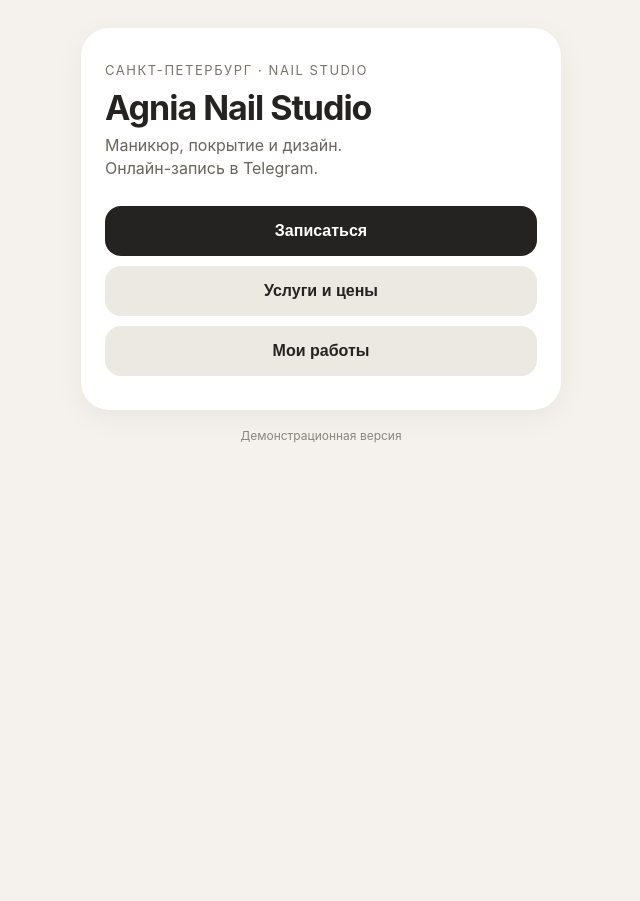
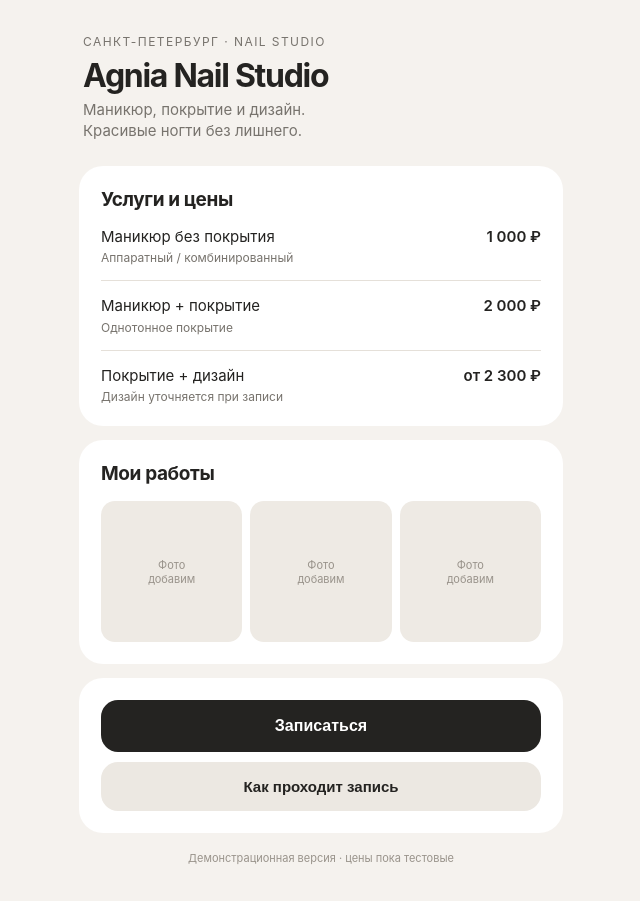
Before and after one commit to konstnatinlikhachev/agnia-nail-studio, a plain HTML site: page index.html in a window 1280 px wide. Shown: the whole page, without its empty margins (319-959 px from the left). Before the commit the page ends 800 px from the top, so only its background shows below. Drawn offline with Linux system fonts and the light colour scheme.

Commit message:
Update index.html

```diff
--- a/index.html
+++ b/index.html
@@ -10,84 +10,159 @@
       box-sizing: border-box;
     }
 
+    :root {
+      --bg: #f5f2ee;
+      --card: #ffffff;
+      --text: #242321;
+      --muted: #77736d;
+      --soft: #ece8e2;
+      --line: #e5e0d9;
+    }
+
     body {
       margin: 0;
-      font-family: -apple-system, BlinkMacSystemFont, "Segoe UI", sans-serif;
-      background: #f5f2ee;
-      color: #242321;
+      background: var(--bg);
+      color: var(--text);
+      font-family:
+        -apple-system,
+        BlinkMacSystemFont,
+        "Segoe UI",
+        sans-serif;
     }
 
     .app {
+      width: 100%;
       max-width: 520px;
-      min-height: 100vh;
       margin: 0 auto;
-      padding: 28px 20px 36px;
+      padding: 22px 18px 36px;
     }
 
-    .hero {
-      background: #ffffff;
-      border-radius: 28px;
-      padding: 34px 24px;
-      min-height: 310px;
-      display: flex;
-      flex-direction: column;
-      justify-content: flex-end;
-      box-shadow: 0 8px 30px rgba(0, 0, 0, 0.05);
+    .top {
+      padding: 12px 4px 24px;
     }
 
     .eyebrow {
-      font-size: 13px;
-      letter-spacing: 0.12em;
+      color: var(--muted);
+      font-size: 12px;
+      letter-spacing: .12em;
       text-transform: uppercase;
-      color: #77736d;
     }
 
     h1 {
-      font-size: 34px;
+      margin: 10px 0 6px;
+      font-size: 32px;
       line-height: 1.05;
-      margin: 12px 0 8px;
-      font-weight: 700;
-      letter-spacing: -0.03em;
+      letter-spacing: -.04em;
     }
 
-    .subtitle {
-      margin: 0 0 26px;
-      color: #68645e;
-      font-size: 16px;
+    .intro {
+      margin: 0;
+      color: var(--muted);
+      font-size: 15px;
       line-height: 1.45;
     }
 
-    .buttons {
-      display: grid;
-      gap: 10px;
+    .card {
+      background: var(--card);
+      border-radius: 24px;
+      padding: 22px;
+      margin-bottom: 14px;
     }
 
-    button {
+    .section-title {
+      margin: 0 0 16px;
+      font-size: 19px;
+      letter-spacing: -.02em;
+    }
+
+    .service {
+      display: flex;
+      justify-content: space-between;
+      gap: 16px;
+      padding: 15px 0;
+      border-bottom: 1px solid var(--line);
+    }
+
+    .service:last-child {
+      border-bottom: 0;
+      padding-bottom: 0;
+    }
+
+    .service:first-of-type {
+      padding-top: 0;
+    }
+
+    .service-name {
+      font-size: 15px;
+      line-height: 1.35;
+    }
+
+    .service-note {
+      margin-top: 3px;
+      color: var(--muted);
+      font-size: 12px;
+    }
+
+    .price {
+      flex-shrink: 0;
+      font-size: 15px;
+      font-weight: 600;
+      white-space: nowrap;
+    }
+
+    .main-button {
       width: 100%;
       border: 0;
-      border-radius: 16px;
-      padding: 16px;
+      border-radius: 17px;
+      padding: 17px;
+      background: var(--text);
+      color: white;
       font-size: 16px;
       font-weight: 600;
-      background: #242321;
-      color: #ffffff;
       cursor: pointer;
     }
 
-    button.secondary {
-      background: #ece8e2;
-      color: #242321;
+    .main-button:active {
+      transform: scale(.985);
     }
 
-    button:active {
-      transform: scale(0.98);
+    .secondary-button {
+      width: 100%;
+      margin-top: 10px;
+      border: 0;
+      border-radius: 17px;
+      padding: 16px;
+      background: var(--soft);
+      color: var(--text);
+      font-size: 15px;
+      font-weight: 600;
+      cursor: pointer;
+    }
+
+    .works {
+      display: grid;
+      grid-template-columns: repeat(3, 1fr);
+      gap: 8px;
+    }
+
+    .work {
+      aspect-ratio: 1;
+      border-radius: 14px;
+      background: #eeeae4;
+      display: flex;
+      align-items: center;
+      justify-content: center;
+      color: #99938b;
+      font-size: 11px;
+      text-align: center;
+      padding: 8px;
     }
 
     .demo {
+      margin-top: 18px;
       text-align: center;
-      margin-top: 18px;
-      color: #8a857e;
-      font-size: 12px;
+      color: #99938b;
+      font-size: 11px;
     }
   </style>
 </head>
@@ -96,48 +171,128 @@
 
   <main class="app">
 
-    <section class="hero">
-
+    <header class="top">
       <div class="eyebrow">
         Санкт-Петербург · Nail Studio
       </div>
 
-      <h1>
-        Agnia Nail Studio
-      </h1>
+      <h1>Agnia Nail Studio</h1>
 
-      <p class="subtitle">
+      <p class="intro">
         Маникюр, покрытие и дизайн.<br>
-        Онлайн-запись в Telegram.
+        Красивые ногти без лишнего.
       </p>
+    </header>
 
-      <div class="buttons">
 
-        <button onclick="alert('Запись добавим на следующем этапе 💅')">
-          Записаться
-        </button>
+    <section class="card">
 
-        <button
-          class="secondary"
-          onclick="alert('Услуги и цены добавим на следующем этапе')">
-          Услуги и цены
-        </button>
+      <h2 class="section-title">
+        Услуги и цены
+      </h2>
 
-        <button
-          class="secondary"
-          onclick="alert('Галерею добавим позже')">
-          Мои работы
-        </button>
+      <div class="service">
+        <div>
+          <div class="service-name">
+            Маникюр без покрытия
+          </div>
+          <div class="service-note">
+            Аппаратный / комбинированный
+          </div>
+        </div>
 
+        <div class="price">
+          1 000 ₽
+        </div>
+      </div>
+
+
+      <div class="service">
+        <div>
+          <div class="service-name">
+            Маникюр + покрытие
+          </div>
+          <div class="service-note">
+            Однотонное покрытие
+          </div>
+        </div>
+
+        <div class="price">
+          2 000 ₽
+        </div>
+      </div>
+
+
+      <div class="service">
+        <div>
+          <div class="service-name">
+            Покрытие + дизайн
+          </div>
+          <div class="service-note">
+            Дизайн уточняется при записи
+          </div>
+        </div>
+
+        <div class="price">
+          от 2 300 ₽
+        </div>
       </div>
 
     </section>
 
+
+    <section class="card">
+
+      <h2 class="section-title">
+        Мои работы
+      </h2>
+
+      <div class="works">
+        <div class="work">Фото<br>добавим</div>
+        <div class="work">Фото<br>добавим</div>
+        <div class="work">Фото<br>добавим</div>
+      </div>
+
+    </section>
+
+
+    <section class="card">
+
+      <button
+        class="main-button"
+        onclick="startBooking()">
+        Записаться
+      </button>
+
+      <button
+        class="secondary-button"
+        onclick="showInfo()">
+        Как проходит запись
+      </button>
+
+    </section>
+
+
     <div class="demo">
-      Демонстрационная версия
+      Демонстрационная версия · цены пока тестовые
     </div>
 
   </main>
 
+
+  <script>
+    function startBooking() {
+      alert(
+        "На следующем этапе здесь появится настоящая онлайн-запись 💅"
+      );
+    }
+
+    function showInfo() {
+      alert(
+        "Вы выбираете услугу, дату и удобное время. После подтверждения заявка отправляется мастеру."
+      );
+    }
+  </script>
+
 </body>
 </html>
```
